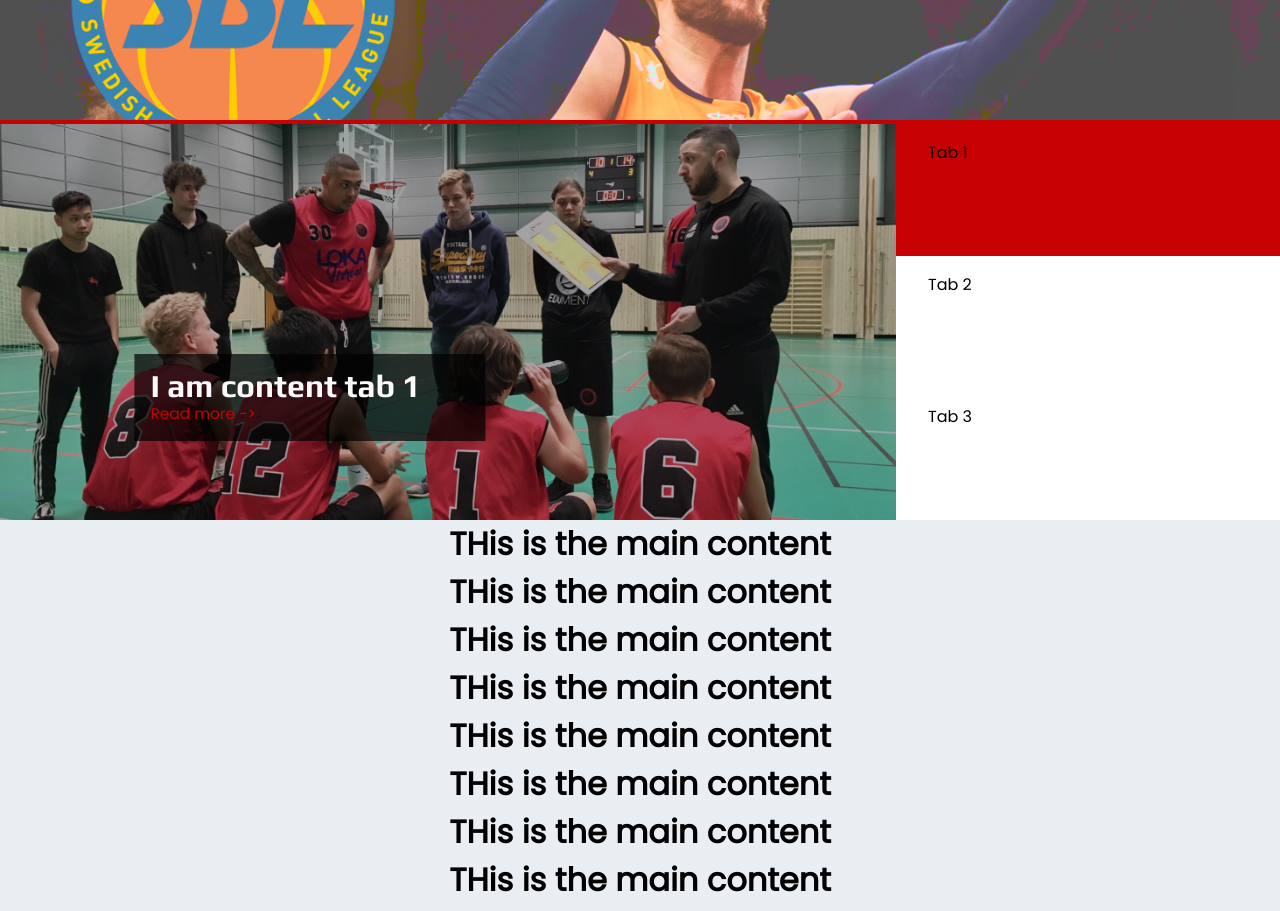
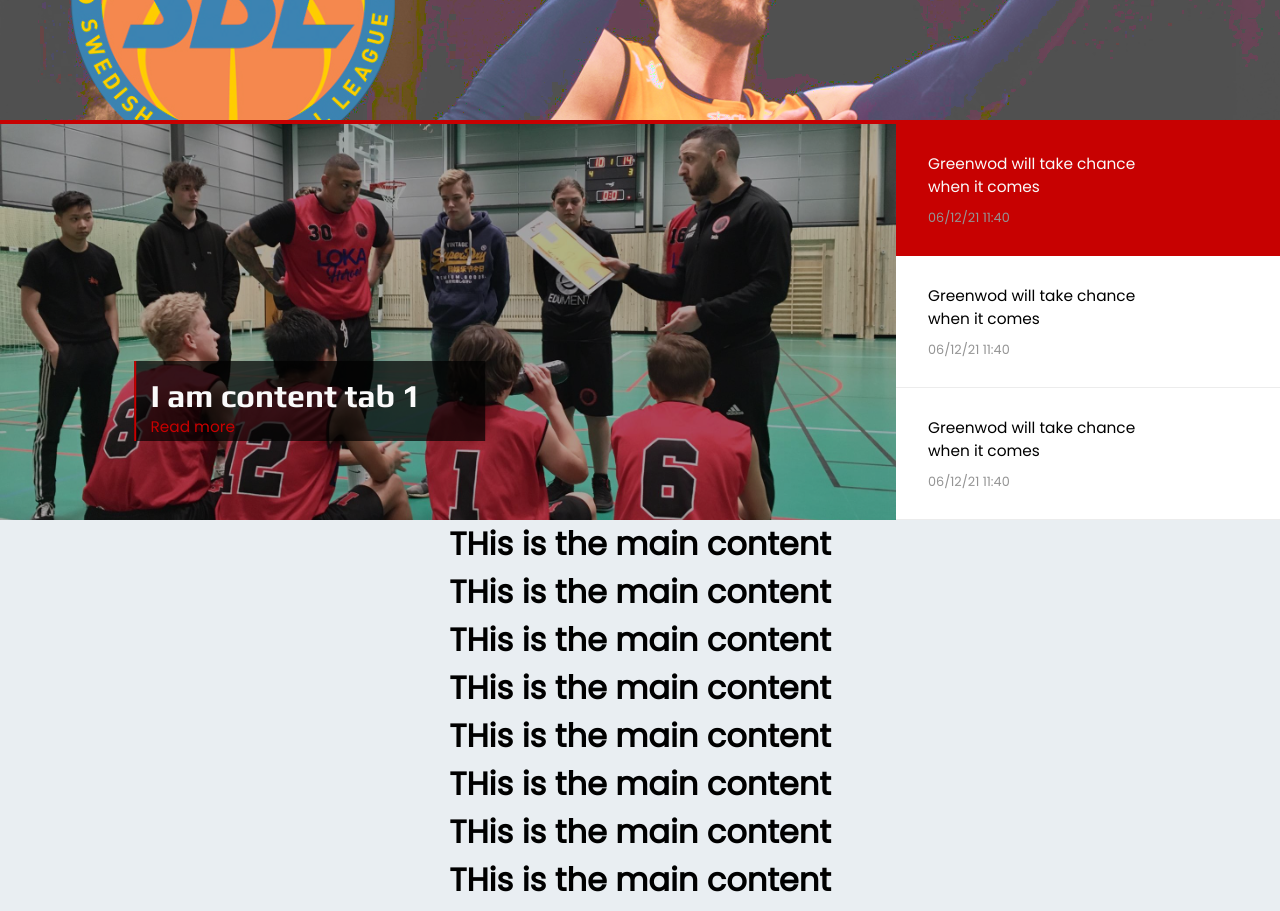
Before and after one commit to stu1612/T4Q, a React (Create React App) app: page /Hem in a window 1280 px wide. Shown: the part 920-1831 px from the top of the page. Built offline with nearby package versions, Linux system fonts and the light colour scheme.

Commit message:
ready to implement custom tab component and add real data for tabs container

```diff
--- a/src/components/GlobalStyle.js
+++ b/src/components/GlobalStyle.js
@@ -39,6 +39,10 @@ h2 {
 p {
   font-size: clamp(0.8rem, 1.2vw, 2rem);
   line-height:1.5;
+}
+small {
+  font-size: clamp(0.4rem, 1vw, 0.8rem);
+  color:#949494;
 
 }
 
--- a/src/components/Tabs_Container/index.js
+++ b/src/components/Tabs_Container/index.js
@@ -27,7 +27,7 @@ export const Tabs = () => {
               <Wrapper>
                 <div>
                   <h3>{item.text}</h3>
-                  <p>Read more -></p>
+                  <p>Read more </p>
                 </div>
               </Wrapper>
             </>
@@ -39,19 +39,28 @@ export const Tabs = () => {
           className={activeTab === "Tab 1" ? "active" : ""}
           onClick={handleTab1}
         >
-          Tab 1
+          <div>
+            <p>Greenwod will take chance when it comes</p>
+            <small>06/12/21 11:40</small>
+          </div>
         </li>
         <li
           className={activeTab === "Tab 2" ? "active" : ""}
           onClick={handleTab2}
         >
-          Tab 2
+          <div>
+            <p>Greenwod will take chance when it comes</p>
+            <small>06/12/21 11:40</small>
+          </div>
         </li>
         <li
           className={activeTab === "Tab 3" ? "active" : ""}
           onClick={handleTab3}
         >
-          Tab 3
+          <div>
+            <p>Greenwod will take chance when it comes</p>
+            <small>06/12/21 11:40</small>
+          </div>
         </li>
       </List>
     </Container>
@@ -81,14 +90,30 @@ const List = styled.ul`
     width: 30vw;
     height: 100%;
     cursor: pointer;
-    transition: 0.2s all ease-out;
+    transition: 0.4s all ease-out;
+    border-bottom: 0.5px solid #ececec;
 
     &:hover {
-      background: #222831;
+      background: #d9d9d9;
+      border-bottom: 0.5px solid transparent;
     }
 
     &.active {
       background: #c70101;
+      border-bottom: 0.5px solid transparent;
+
+      p {
+        color: #fafafa;
+      }
+    }
+
+    div {
+      height: 100%;
+      width: 67%;
+      display: flex;
+      justify-content: space-evenly;
+      align-items: flex-start;
+      flex-direction: column;
     }
   }
 `;
@@ -110,10 +135,11 @@ const Image = styled.div`
 
 const Wrapper = styled.div`
   position: absolute;
-  height: auto;
+  pointer-events: none;
+  height: 5rem;
   bottom: 20%;
-  left: 50%;
-  width: 79%;
+  left: 39%;
+  width: 57%;
   transform: translate(-50%, 0%);
   div {
     background: rgba(0, 0, 0, 0.7);
@@ -121,16 +147,24 @@ const Wrapper = styled.div`
     width: fit-content;
     padding: 1rem 4rem 1rem 1rem;
     position: relative;
+    display: flex;
+    flex-direction: column;
+    justify-content: space-evenly;
+    cursor: pointer;
+
     &::after {
       content: "";
+      height: 5rem;
+      background: #c70101;
       width: 2px;
-      background: yellow;
-      width: 100px;
       position: absolute;
+      bottom: 0;
+      left: 0;
     }
   }
   h3 {
     color: #fafafa;
+    padding: 0.2rem 0;
   }
   p {
     color: #c70101;
```
